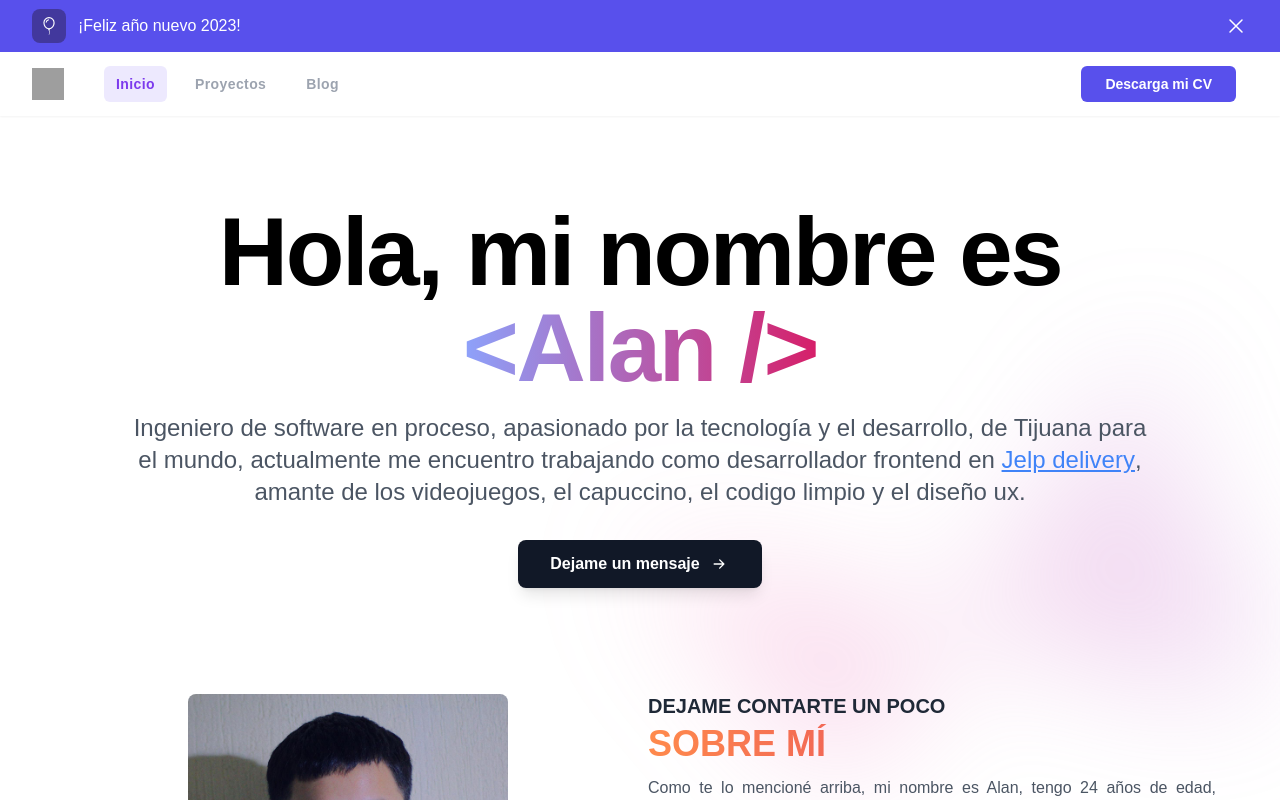
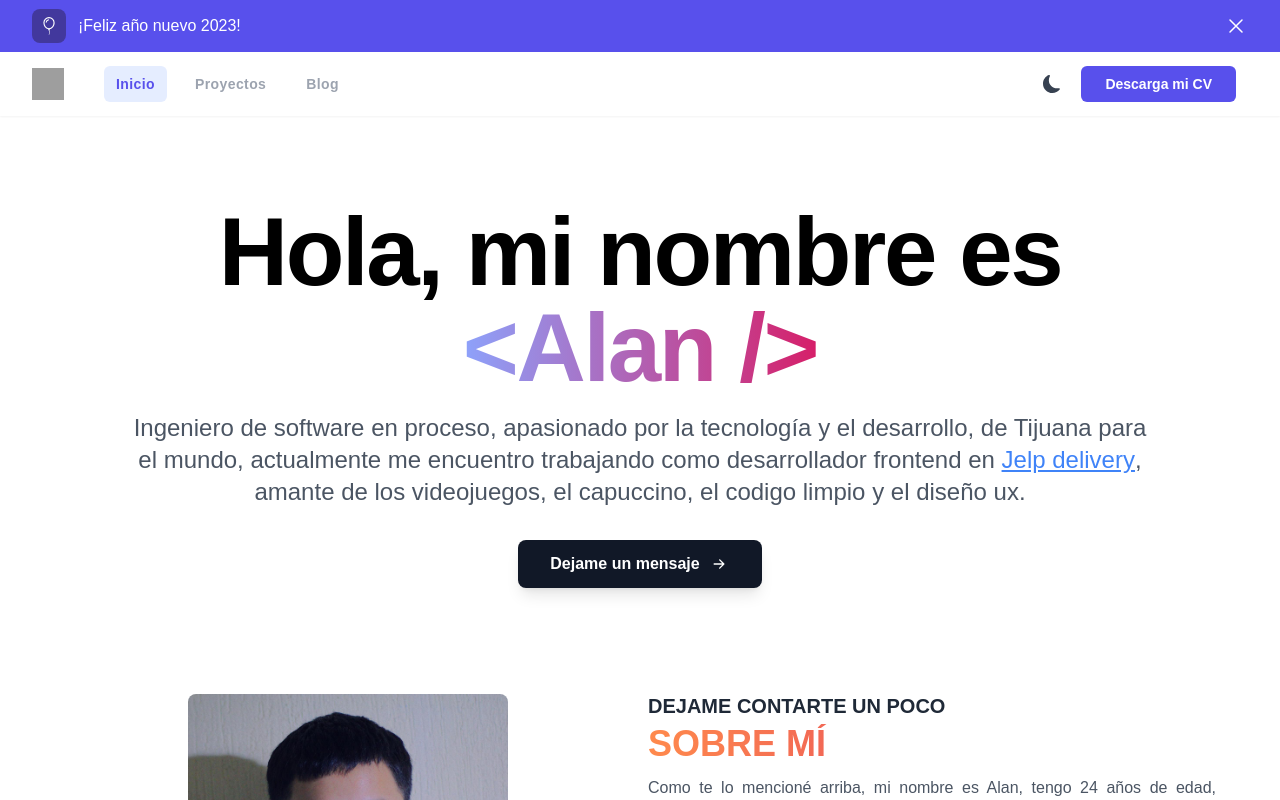
Before and after one commit to alansinbailarin/portfolio, a Vue app: page / in a window 1280 px wide. Shown: the top 800 px of the page. Built offline with nearby package versions, Linux system fonts and the light colour scheme; grey boxes are pictures that could not be loaded.

Commit message:
Dark mode added to the application

```diff
--- a/src/App.vue
+++ b/src/App.vue
@@ -6,7 +6,7 @@ import Footer from "./components/Footer.vue";
 </script>
 
 <template>
-  <div id="app">
+  <div id="app" class="bg-white dark:bg-gray-900">
     <BannerComponent />
     <Navbar />
     <RouterView />
--- a/src/assets/main.css
+++ b/src/assets/main.css
@@ -5,16 +5,15 @@
 
 /* width */
 ::-webkit-scrollbar {
-  width: 5px;
+  width: 3px;
 }
 
 /* Handle */
 ::-webkit-scrollbar-thumb {
   background: rgb(226, 226, 226);
-  z-index: -1;
 }
 
 /* Handle on hover */
 ::-webkit-scrollbar-thumb:hover {
-  background: #bdbbbb;
+  background: transparent;
 }
--- a/src/components/Footer.vue
+++ b/src/components/Footer.vue
@@ -13,13 +13,17 @@
           <ul class="text-gray-600 dark:text-gray-400">
             <li class="mb-4">
               <a
-                href="https://github.com/themesberg/flowbite"
+                href="https://github.com/alansinbailarin"
                 class="hover:underline"
+                target="_blank"
                 >Github</a
               >
             </li>
             <li>
-              <a href="https://discord.gg/4eeurUVvTy" class="hover:underline"
+              <a
+                href="https://dribbble.com/alansinbailarin"
+                class="hover:underline"
+                target="_blank"
                 >Dribbble</a
               >
             </li>
--- a/src/components/Navbar.vue
+++ b/src/components/Navbar.vue
@@ -16,8 +16,8 @@
                 <RouterLink
                   v-for="item in menu"
                   :to="item.link"
-                  class="text-gray-400 hover:bg-violet-100 dark:hover:bg-gray-700 hover:text-violet-500 dark:hover:text-white font-semibold px-3 py-2 rounded-md text-sm transition duration-300 ease-out"
-                  active-class="bg-violet-100 dark:bg-gray-700 text-violet-600 dark:text-white font-semibold hover:bg-indigo-200 hover:text-indigo-600 "
+                  class="text-gray-400 hover:bg-indigo-100 dark:hover:bg-gray-700 hover:text-indigo-500 dark:hover:text-white font-semibold px-3 py-2 rounded-md text-sm transition duration-300 ease-out"
+                  active-class="bg-indigo-100 dark:bg-gray-700 text-indigo-600 dark:text-white font-semibold hover:text-indigo-600 "
                   >{{ item.name }}</RouterLink
                 >
               </div>
@@ -25,11 +25,44 @@
           </div>
           <div class="hidden md:block">
             <div class="ml-4 flex items-center md:ml-6">
+              <button
+                class="mr-3 p-2 hover:bg-gray-200 rounded-md transition-all duration-300 ease-in-out dark:hover:bg-gray-700 hover:text-indigo-600 dark:hover:text-yellow-400 text-gray-700 dark:text-white"
+                @click="changeDarkMode"
+              >
+                <div v-if="toggleDarkMode">
+                  <svg
+                    xmlns="http://www.w3.org/2000/svg"
+                    width="21"
+                    height="21"
+                    fill="currentColor"
+                    class="bi bi-sun-fill"
+                    viewBox="0 0 16 16"
+                  >
+                    <path
+                      d="M8 12a4 4 0 1 0 0-8 4 4 0 0 0 0 8zM8 0a.5.5 0 0 1 .5.5v2a.5.5 0 0 1-1 0v-2A.5.5 0 0 1 8 0zm0 13a.5.5 0 0 1 .5.5v2a.5.5 0 0 1-1 0v-2A.5.5 0 0 1 8 13zm8-5a.5.5 0 0 1-.5.5h-2a.5.5 0 0 1 0-1h2a.5.5 0 0 1 .5.5zM3 8a.5.5 0 0 1-.5.5h-2a.5.5 0 0 1 0-1h2A.5.5 0 0 1 3 8zm10.657-5.657a.5.5 0 0 1 0 .707l-1.414 1.415a.5.5 0 1 1-.707-.708l1.414-1.414a.5.5 0 0 1 .707 0zm-9.193 9.193a.5.5 0 0 1 0 .707L3.05 13.657a.5.5 0 0 1-.707-.707l1.414-1.414a.5.5 0 0 1 .707 0zm9.193 2.121a.5.5 0 0 1-.707 0l-1.414-1.414a.5.5 0 0 1 .707-.707l1.414 1.414a.5.5 0 0 1 0 .707zM4.464 4.465a.5.5 0 0 1-.707 0L2.343 3.05a.5.5 0 1 1 .707-.707l1.414 1.414a.5.5 0 0 1 0 .708z"
+                    />
+                  </svg>
+                </div>
+                <div v-else>
+                  <svg
+                    xmlns="http://www.w3.org/2000/svg"
+                    width="18"
+                    height="18"
+                    fill="currentColor"
+                    class="bi bi-moon-fill"
+                    viewBox="0 0 16 16"
+                  >
+                    <path
+                      d="M6 .278a.768.768 0 0 1 .08.858 7.208 7.208 0 0 0-.878 3.46c0 4.021 3.278 7.277 7.318 7.277.527 0 1.04-.055 1.533-.16a.787.787 0 0 1 .81.316.733.733 0 0 1-.031.893A8.349 8.349 0 0 1 8.344 16C3.734 16 0 12.286 0 7.71 0 4.266 2.114 1.312 5.124.06A.752.752 0 0 1 6 .278z"
+                    />
+                  </svg>
+                </div>
+              </button>
               <div class="mr-3">
                 <a
                   class="inline-flex items-center text-sm px-6 py-2 cursor-pointer rounded-md font-bold text-white bg-indigo-600 hover:bg-indigo-700 transition-all duration-200 ease-in-out"
-                  href="../assets/resume.pdf"
-                  download="resume"
+                  href="https://drive.google.com/file/d/1YBD4fqAtcH7vOHlMopAvqK--AH2kd_P2/view?usp=sharing"
+                  target="_blank"
                   >Descarga mi CV</a
                 >
               </div>
@@ -71,21 +104,57 @@
               </div>
             </div>
           </div>
-          <div class="-mr-2 flex md:hidden">
-            <div class="mr-3">
+          <div class="inline-flex gap-4 items-center md:hidden">
+            <div>
+              <button
+                @click="changeDarkMode"
+                class="p-2 hover:bg-gray-200 rounded-md transition-all duration-300 ease-in-out dark:hover:bg-gray-700 hover:text-indigo-600 dark:hover:text-yellow-400 text-gray-700 dark:text-white"
+              >
+                <div v-if="toggleDarkMode">
+                  <svg
+                    xmlns="http://www.w3.org/2000/svg"
+                    width="21"
+                    height="21"
+                    fill="currentColor"
+                    class="bi bi-sun-fill"
+                    viewBox="0 0 16 16"
+                  >
+                    <path
+                      d="M8 12a4 4 0 1 0 0-8 4 4 0 0 0 0 8zM8 0a.5.5 0 0 1 .5.5v2a.5.5 0 0 1-1 0v-2A.5.5 0 0 1 8 0zm0 13a.5.5 0 0 1 .5.5v2a.5.5 0 0 1-1 0v-2A.5.5 0 0 1 8 13zm8-5a.5.5 0 0 1-.5.5h-2a.5.5 0 0 1 0-1h2a.5.5 0 0 1 .5.5zM3 8a.5.5 0 0 1-.5.5h-2a.5.5 0 0 1 0-1h2A.5.5 0 0 1 3 8zm10.657-5.657a.5.5 0 0 1 0 .707l-1.414 1.415a.5.5 0 1 1-.707-.708l1.414-1.414a.5.5 0 0 1 .707 0zm-9.193 9.193a.5.5 0 0 1 0 .707L3.05 13.657a.5.5 0 0 1-.707-.707l1.414-1.414a.5.5 0 0 1 .707 0zm9.193 2.121a.5.5 0 0 1-.707 0l-1.414-1.414a.5.5 0 0 1 .707-.707l1.414 1.414a.5.5 0 0 1 0 .707zM4.464 4.465a.5.5 0 0 1-.707 0L2.343 3.05a.5.5 0 1 1 .707-.707l1.414 1.414a.5.5 0 0 1 0 .708z"
+                    />
+                  </svg>
+                </div>
+                <div v-else>
+                  <svg
+                    xmlns="http://www.w3.org/2000/svg"
+                    width="18"
+                    height="18"
+                    fill="currentColor"
+                    class="bi bi-moon-fill"
+                    viewBox="0 0 16 16"
+                  >
+                    <path
+                      d="M6 .278a.768.768 0 0 1 .08.858 7.208 7.208 0 0 0-.878 3.46c0 4.021 3.278 7.277 7.318 7.277.527 0 1.04-.055 1.533-.16a.787.787 0 0 1 .81.316.733.733 0 0 1-.031.893A8.349 8.349 0 0 1 8.344 16C3.734 16 0 12.286 0 7.71 0 4.266 2.114 1.312 5.124.06A.752.752 0 0 1 6 .278z"
+                    />
+                  </svg>
+                </div>
+              </button>
+            </div>
+            <div>
               <a
                 class="inline-flex items-center text-sm px-6 py-2 cursor-pointer rounded-md font-bold text-white bg-indigo-600 hover:bg-indigo-700 transition-all duration-200 ease-in-out"
-                href="../assets/resume.pdf"
-                download="resume"
+                href="https://drive.google.com/file/d/1YBD4fqAtcH7vOHlMopAvqK--AH2kd_P2/view?usp=sharing"
+                target="_blank"
                 >Descarga mi CV</a
               >
             </div>
+            <div>
               <button
                 type="button"
-              class="inline-flex items-center justify-center rounded-md p-2 text-gray-500 dark:hover:bg-gray-700 transition-all duration-300 ease-in-out hover:bg-gray-100"
                 aria-controls="mobile-menu"
                 :aria-expanded="open"
                 @click="open = !open"
+                class="rounded-md p-2 text-gray-500 dark:hover:bg-gray-700 transition-all duration-300 ease-in-out hover:bg-gray-100"
               >
                 <svg
                   class="block h-6 w-6"
@@ -121,14 +190,15 @@
             </div>
           </div>
         </div>
+      </div>
       <div v-if="open" class="md:hidden" id="mobile-menu">
         <div class="space-y-1 px-2 pt-2 pb-3 sm:px-3">
           <RouterLink
             v-for="item in menu"
             :to="item.link"
-            class="text-gray-400 block font-semibold hover:bg-violet-100 dark:hover:bg-gray-700 dark:hover:text-white hover:text-violet-500 px-3 py-2 rounded-md text-base transition duration-300 ease-out"
+            class="text-gray-400 block font-semibold hover:bg-indigo-100 dark:hover:bg-gray-700 dark:hover:text-white hover:text-indigo-500 px-3 py-2 rounded-md text-base transition duration-300 ease-out"
             aria-current="page"
-            active-class="bg-violet-100 dark:bg-gray-700 text-violet-600 dark:text-white hover:bg-violet-200 hover:text-violet-600"
+            active-class="bg-indigo-100 dark:bg-gray-700 text-indigo-600 dark:text-white hover:text-indigo-600"
             >{{ item.name }}</RouterLink
           >
         </div>
@@ -174,6 +244,25 @@ export default {
 import { ref } from "vue";
 import { RouterLink } from "vue-router";
 
+// On page load or when changing themes, best to add inline in `head` to avoid FOUC
+if (
+  localStorage.theme === "dark" ||
+  (!("theme" in localStorage) &&
+    window.matchMedia("(prefers-color-scheme: dark)").matches)
+) {
+  document.documentElement.classList.add("dark");
+} else {
+  document.documentElement.classList.remove("dark");
+}
+// const toggleDarkMode = ref(document.documentElement.className === "dark");
+const toggleDarkMode = ref(document.documentElement.className.includes("dark"));
+const changeDarkMode = () => {
+  toggleDarkMode.value = document.documentElement.classList.toggle("dark");
+  toggleDarkMode.value
+    ? (localStorage.theme = "dark")
+    : (localStorage.theme = "light");
+};
+
 const open = ref(false);
 const userLogged = ref(false);
 
--- a/src/components/trajectory-components/TrajectoryComponent.vue
+++ b/src/components/trajectory-components/TrajectoryComponent.vue
@@ -22,7 +22,7 @@
         ></div>
         <div class="flex justify-between items-center">
           <time
-            class="mb-1 text-sm font-normal leading-none text-gray-400 dark:text-gray-500"
+            class="text-sm font-normal leading-none text-gray-400 dark:text-gray-500"
             >{{ item.date }}</time
           >
           <span
--- a/tailwind.config.js
+++ b/tailwind.config.js
@@ -13,5 +13,5 @@ module.exports = {
     },
   },
   plugins: [require("flowbite/plugin")],
-  darkMode: ["media"],
+  darkMode: ["class"],
 };
```
Lines whose indentation alone changed are shown as unchanged.
